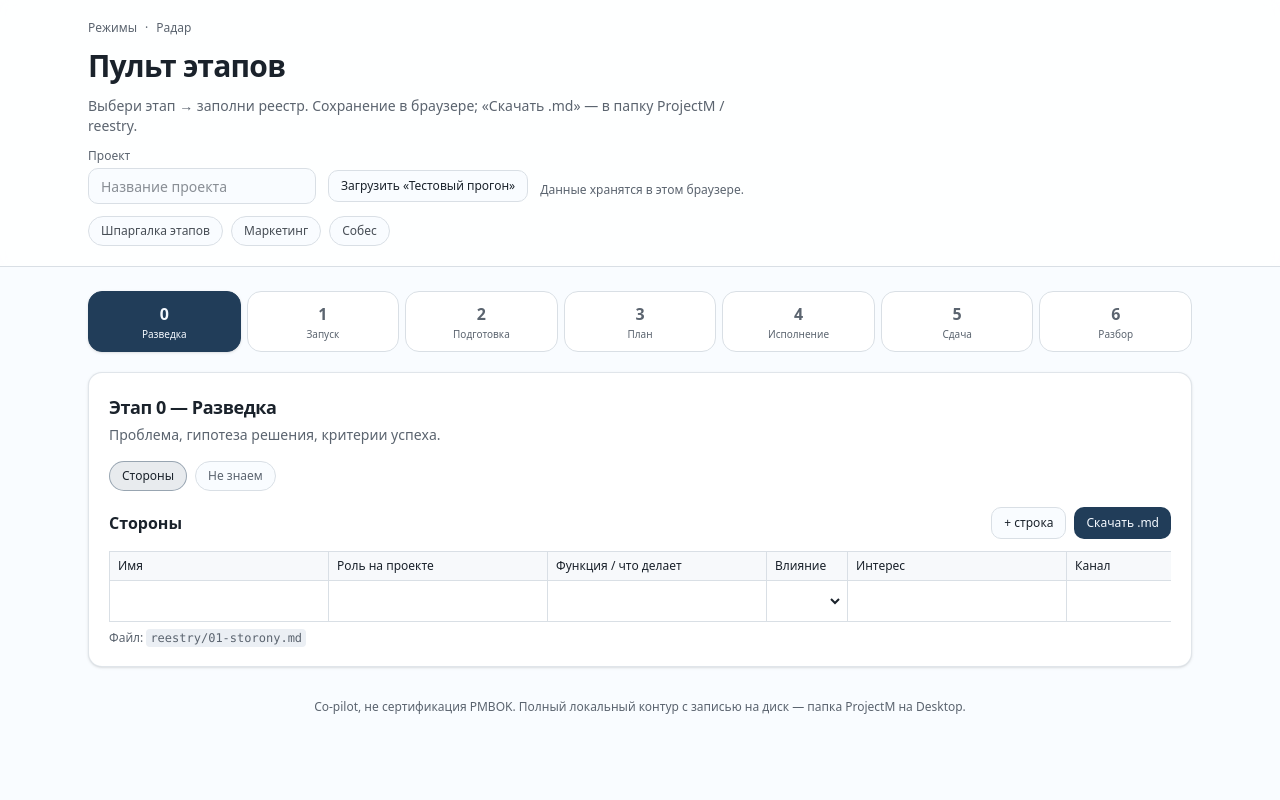
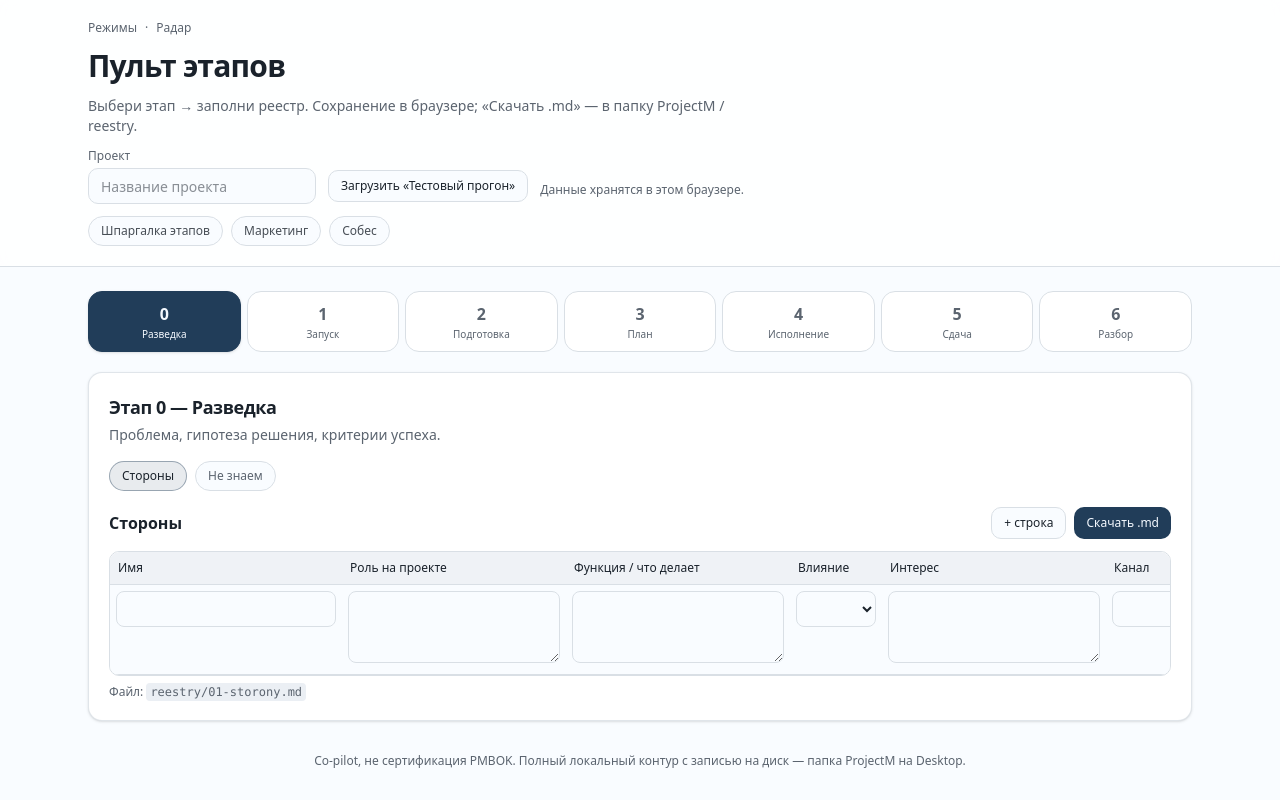
Before and after one commit to pagasbot-coder/Agent, a Next.js app in the folder quiet-partner/: page /stages in a window 1280 px wide. Built offline with nearby package versions, Linux system fonts and the light colour scheme.

Commit message:
fix(qp): readable multiline cells in stage pulpit
Long register text was trapped in single-line inputs; use textareas and wrap so demo data can be scanned.

Co-authored-by: Cursor <cursoragent@cursor.com>

```diff
--- a/quiet-partner/components/stages/StagesShell.tsx
+++ b/quiet-partner/components/stages/StagesShell.tsx
@@ -309,28 +309,34 @@ export function StagesShell() {
                       </Button>
                     </div>
                   </div>
-                  <div className="overflow-x-auto">
+                  <div className="overflow-x-auto rounded-lg border border-border">
                     <table className="w-max min-w-full border-collapse text-sm">
                       <thead>
                         <tr>
                           {REGISTERS[activeReg].columns.map((c) => (
                             <th
                               key={c.key}
-                              className="border border-border bg-muted/40 px-2 py-1.5 text-left text-xs font-medium whitespace-nowrap"
+                              className={cn(
+                                "sticky top-0 z-[1] border-b border-border bg-muted/80 px-2 py-2 text-left text-xs font-medium backdrop-blur-sm",
+                                c.multiline ? "min-w-[14rem]" : "whitespace-nowrap",
+                              )}
                             >
                               {c.label}
                             </th>
                           ))}
-                          <th className="border border-border bg-muted/40 px-2 py-1.5" />
+                          <th className="sticky top-0 z-[1] border-b border-border bg-muted/80 px-2 py-2" />
                         </tr>
                       </thead>
                       <tbody>
                         {rows.map((row, ri) => (
-                          <tr key={ri}>
+                          <tr key={ri} className="odd:bg-background even:bg-muted/20">
                             {REGISTERS[activeReg].columns.map((c) => (
                               <td
                                 key={c.key}
-                                className="border border-border p-1 align-top"
+                                className={cn(
+                                  "border-b border-border p-1.5 align-top",
+                                  c.multiline && "min-w-[14rem] max-w-[22rem]",
+                                )}
                               >
                                 {c.type === "select" ? (
                                   <select
@@ -338,7 +344,7 @@ export function StagesShell() {
                                     onChange={(e) =>
                                       updateCell(ri, c.key, e.target.value)
                                     }
-                                    className="h-8 w-full min-w-[4.5rem] rounded border-0 bg-transparent px-1 text-sm outline-none focus:ring-1 focus:ring-ring"
+                                    className="h-9 w-full min-w-[5rem] rounded-md border border-input bg-background px-2 text-sm outline-none focus:ring-1 focus:ring-ring"
                                   >
                                     <option value="" />
                                     {c.options?.map((o) => (
@@ -347,22 +353,31 @@ export function StagesShell() {
                                       </option>
                                     ))}
                                   </select>
+                                ) : c.multiline ? (
+                                  <textarea
+                                    value={row[c.key] ?? ""}
+                                    onChange={(e) =>
+                                      updateCell(ri, c.key, e.target.value)
+                                    }
+                                    rows={3}
+                                    className="min-h-[4.5rem] w-full resize-y rounded-md border border-input bg-background px-2 py-1.5 text-sm leading-snug whitespace-pre-wrap break-words outline-none focus:ring-1 focus:ring-ring"
+                                  />
                                 ) : (
                                   <input
                                     value={row[c.key] ?? ""}
                                     onChange={(e) =>
                                       updateCell(ri, c.key, e.target.value)
                                     }
-                                    className="h-8 w-full min-w-[6rem] rounded border-0 bg-transparent px-1 text-sm outline-none focus:ring-1 focus:ring-ring"
+                                    className="h-9 w-full min-w-[6rem] rounded-md border border-input bg-background px-2 text-sm outline-none focus:ring-1 focus:ring-ring"
                                   />
                                 )}
                               </td>
                             ))}
-                            <td className="border border-border p-1 text-center">
+                            <td className="border-b border-border p-1.5 text-center align-top">
                               <button
                                 type="button"
                                 onClick={() => delRow(ri)}
-                                className="px-2 text-muted-foreground hover:text-destructive"
+                                className="px-2 py-1 text-muted-foreground hover:text-destructive"
                                 title="Удалить"
                                 aria-label="Удалить строку"
                               >
--- a/quiet-partner/lib/stages/registers.ts
+++ b/quiet-partner/lib/stages/registers.ts
@@ -5,6 +5,8 @@ export type ColumnDef = {
   label: string;
   type?: "select";
   options?: string[];
+  /** Long text — textarea + wrap (readable in pulpit). */
+  multiline?: boolean;
 };
 
 export type RegisterDef = {
@@ -31,19 +33,19 @@ export const REGISTERS: Record<string, RegisterDef> = {
     title: "Стороны",
     columns: [
       { key: "name", label: "Имя" },
-      { key: "role", label: "Роль на проекте" },
-      { key: "fn", label: "Функция / что делает" },
+      { key: "role", label: "Роль на проекте", multiline: true },
+      { key: "fn", label: "Функция / что делает", multiline: true },
       {
         key: "influence",
         label: "Влияние",
         type: "select",
         options: ["В", "С", "Н"],
       },
-      { key: "interest", label: "Интерес" },
+      { key: "interest", label: "Интерес", multiline: true },
       { key: "channel", label: "Канал" },
-      { key: "need", label: "Что нужно от него" },
-      { key: "silence", label: "Риск молчания" },
-      { key: "note", label: "Примечание" },
+      { key: "need", label: "Что нужно от него", multiline: true },
+      { key: "silence", label: "Риск молчания", multiline: true },
+      { key: "note", label: "Примечание", multiline: true },
     ],
     header: `# Реестр: заинтересованные стороны
 
@@ -65,7 +67,7 @@ export const REGISTERS: Record<string, RegisterDef> = {
     path: "reestry/02-riski.md",
     title: "Риски",
     columns: [
-      { key: "event", label: "Событие" },
+      { key: "event", label: "Событие", multiline: true },
       {
         key: "prob",
         label: "Вер.",
@@ -79,7 +81,7 @@ export const REGISTERS: Record<string, RegisterDef> = {
         options: ["В", "С", "Н"],
       },
       { key: "owner", label: "Владелец" },
-      { key: "mitigation", label: "Мера до события" },
+      { key: "mitigation", label: "Мера до события", multiline: true },
       {
         key: "status",
         label: "Статус",
@@ -100,12 +102,12 @@ export const REGISTERS: Record<string, RegisterDef> = {
     path: "reestry/03-byudzhet.md",
     title: "Бюджет",
     columns: [
-      { key: "item", label: "Статья" },
+      { key: "item", label: "Статья", multiline: true },
       { key: "plan", label: "План" },
       { key: "fact", label: "Факт" },
       { key: "forecast", label: "Прогноз" },
       { key: "delta", label: "Δ" },
-      { key: "note", label: "Комментарий" },
+      { key: "note", label: "Комментарий", multiline: true },
     ],
     header: `# Реестр: бюджет (план — факт — прогноз)
 
@@ -120,11 +122,11 @@ export const REGISTERS: Record<string, RegisterDef> = {
     title: "Решения",
     columns: [
       { key: "date", label: "Дата" },
-      { key: "decision", label: "Решение" },
-      { key: "why", label: "Почему" },
+      { key: "decision", label: "Решение", multiline: true },
+      { key: "why", label: "Почему", multiline: true },
       { key: "whoA", label: "Кто решил (A)" },
       { key: "whoR", label: "Кто исполняет" },
-      { key: "rejected", label: "Что отвергли" },
+      { key: "rejected", label: "Что отвергли", multiline: true },
       { key: "link", label: "Связь" },
       {
         key: "status",
@@ -144,19 +146,19 @@ export const REGISTERS: Record<string, RegisterDef> = {
     path: "reestry/05-ne-znaem.md",
     title: "Не знаем",
     columns: [
-      { key: "q", label: "Вопрос" },
-      { key: "why", label: "Зачем" },
+      { key: "q", label: "Вопрос", multiline: true },
+      { key: "why", label: "Зачем", multiline: true },
       { key: "owner", label: "Владелец ответа" },
       { key: "due", label: "Срок" },
-      { key: "ifNot", label: "Если не ответим" },
-      { key: "hyp", label: "Гипотеза" },
+      { key: "ifNot", label: "Если не ответим", multiline: true },
+      { key: "hyp", label: "Гипотеза", multiline: true },
       {
         key: "status",
         label: "Статус",
         type: "select",
         options: ["открыт", "закрыт", "устарел"],
       },
-      { key: "closed", label: "Закрыто чем" },
+      { key: "closed", label: "Закрыто чем", multiline: true },
     ],
     header: `# Реестр: открытые вопросы («не знаем»)
 
@@ -170,18 +172,18 @@ export const REGISTERS: Record<string, RegisterDef> = {
     path: "reestry/06-vekhi.md",
     title: "Вехи",
     columns: [
-      { key: "name", label: "Веха" },
+      { key: "name", label: "Веха", multiline: true },
       { key: "date", label: "Дата цели" },
-      { key: "dod", label: "Критерий готовности" },
+      { key: "dod", label: "Критерий готовности", multiline: true },
       { key: "owner", label: "Владелец" },
-      { key: "dep", label: "Зависимость" },
+      { key: "dep", label: "Зависимость", multiline: true },
       {
         key: "status",
         label: "Статус",
         type: "select",
         options: ["не начато", "в работе", "на приёмке", "принято", "сдвиг"],
       },
-      { key: "shift", label: "Сдвиг / причина" },
+      { key: "shift", label: "Сдвиг / причина", multiline: true },
       {
         key: "money",
         label: "Деньги?",
```
Also changed, not shown: 1 other file (tests, documents, lock files or other folders).
